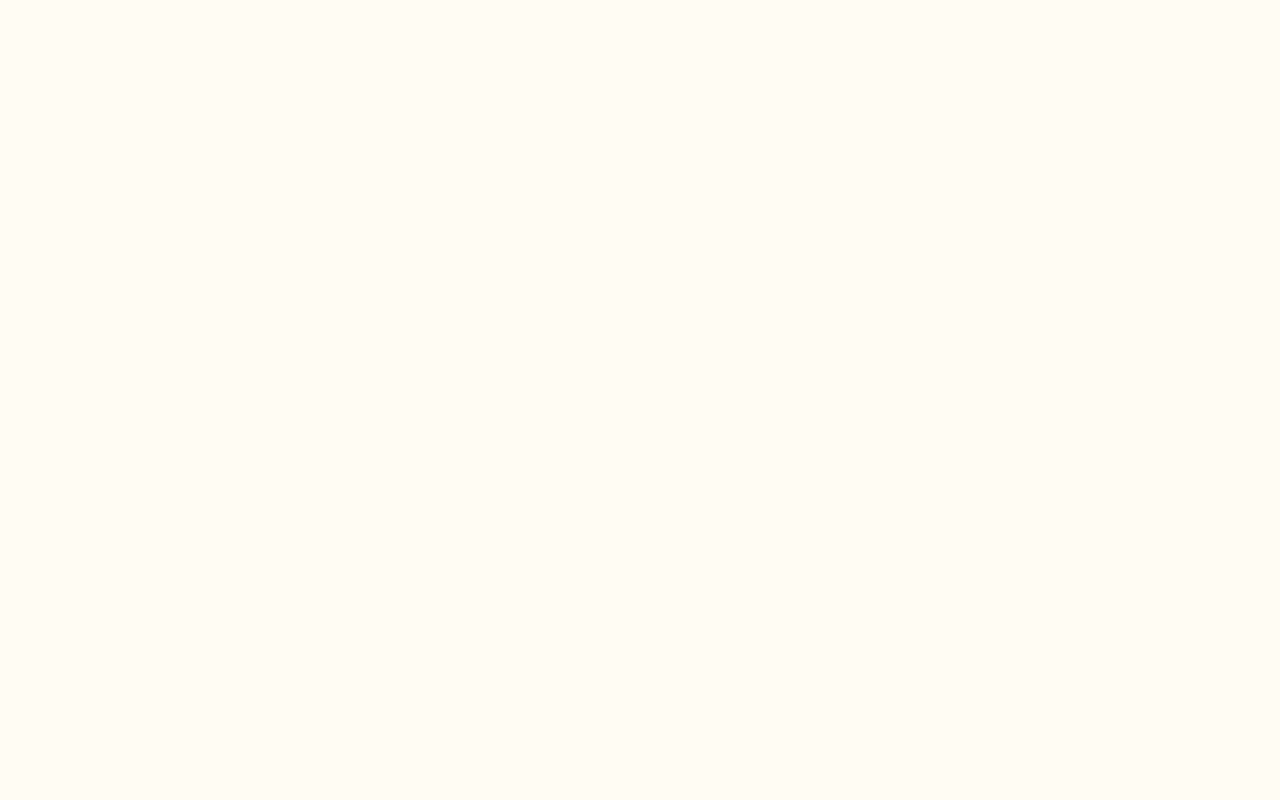
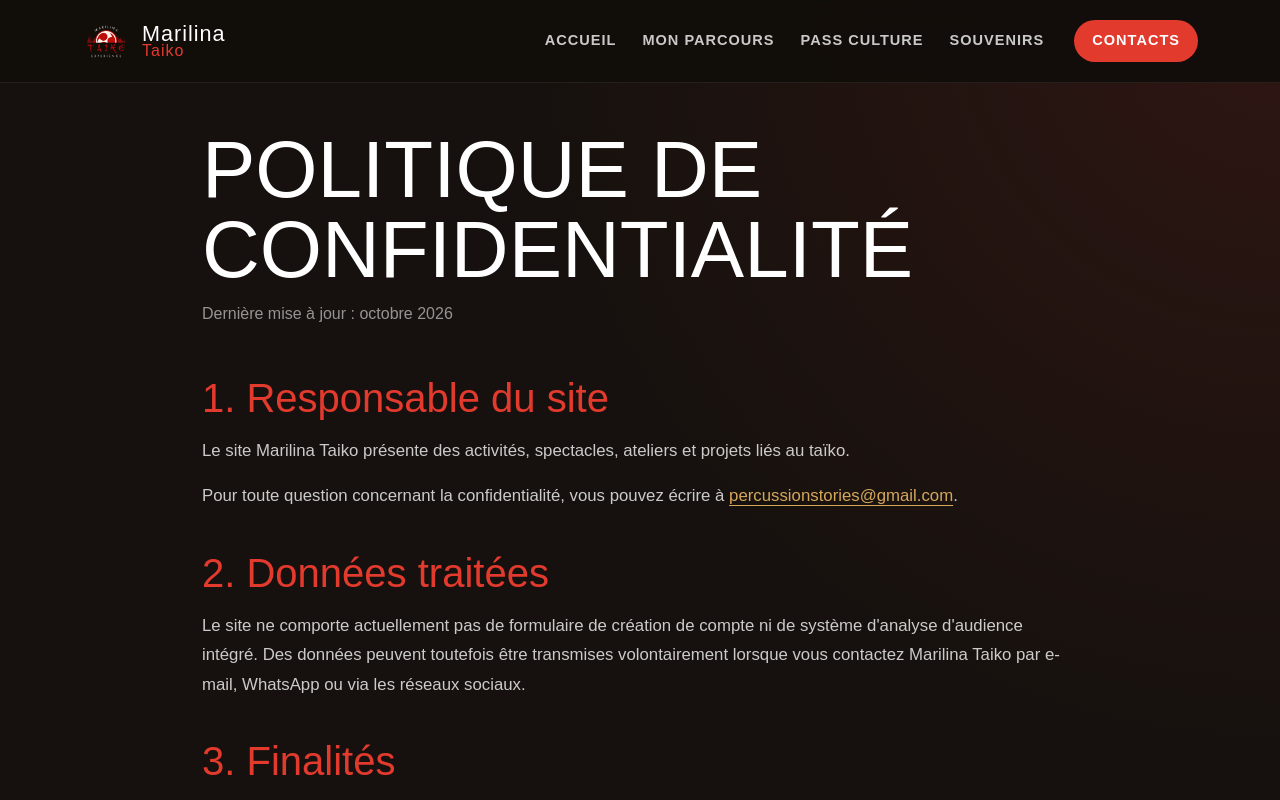
Before and after one commit to simonedantevisconti/marilina-taiko-fr, a React (Vite) app: page /politique-confidentialite in a window 1280 px wide. Before the commit this address had no page. Shown: the top 800 px of the page. Built offline with nearby package versions, Linux system fonts and the light colour scheme; a web font is replaced by a local one.

Commit message:
[UPD] routes pages legales et 404

```diff
--- a/src/App.jsx
+++ b/src/App.jsx
@@ -1,6 +1,9 @@
 import { BrowserRouter, Route, Routes } from "react-router-dom";
 import DefaultLayout from "./layouts/DefaultLayout";
 import HomePage from "./pages/HomePage";
+import PrivacyPolicy from "./pages/PrivacyPolicy";
+import CookiePolicy from "./pages/CookiePolicy";
+import NotFound from "./pages/NotFound";
 
 function App() {
   return (
@@ -8,6 +11,9 @@ function App() {
       <Routes>
         <Route element={<DefaultLayout />}>
           <Route path="/" element={<HomePage />} />
+          <Route path="/politique-confidentialite" element={<PrivacyPolicy />} />
+          <Route path="/politique-cookies" element={<CookiePolicy />} />
+          <Route path="*" element={<NotFound />} />
         </Route>
       </Routes>
     </BrowserRouter>
```
